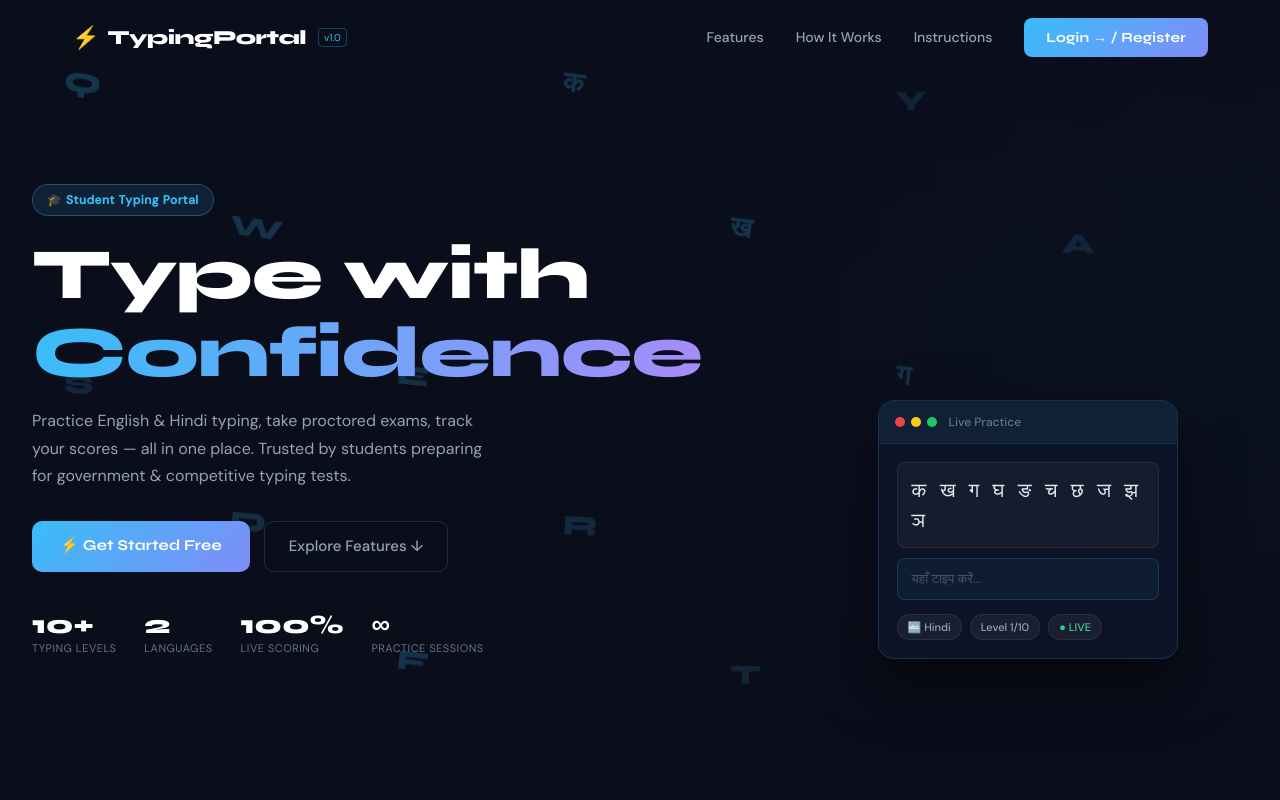
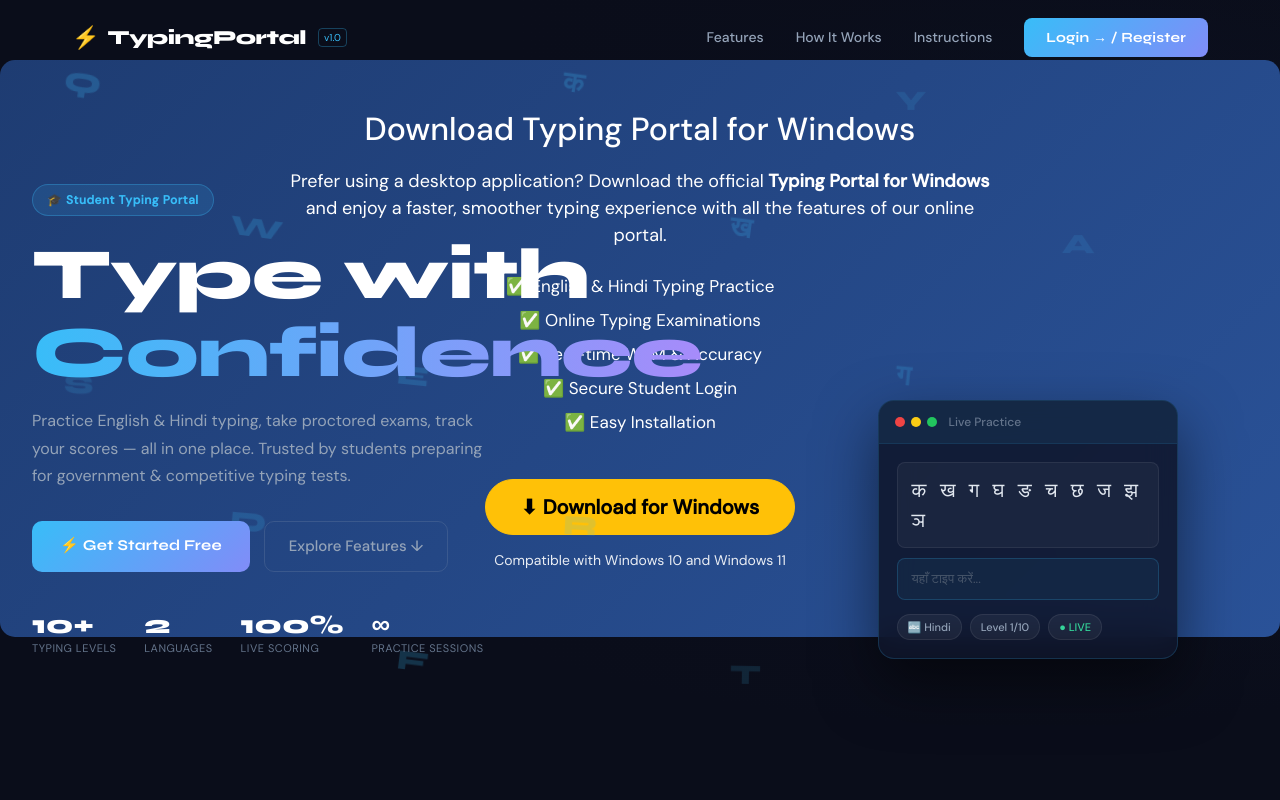
Before and after one commit to kuldeepmishraoo7b-cmyk/Typing-Portal, a React (Vite) app in the folder student/: page /login in a window 1280 px wide. Shown: the top 800 px of the page. Built offline with nearby package versions, Linux system fonts and the light colour scheme.

Commit message:
Added Windows app download section

```diff
--- a/student/src/components/Home.jsx
+++ b/student/src/components/Home.jsx
@@ -144,6 +144,53 @@ export default function Home() {
               {k}
             </span>
           ))}
+
+
+          <div
+  style={{
+    background: "linear-gradient(135deg,#1e3c72,#2a5298)",
+    color: "#fff",
+    padding: "50px",
+    borderRadius: "15px",
+    textAlign: "center",
+    marginTop: "60px"
+  }}
+>
+  <h2>Download Typing Portal for Windows</h2>
+
+  <p style={{ maxWidth: "700px", margin: "20px auto", fontSize: "18px" }}>
+    Prefer using a desktop application? Download the official
+    <strong> Typing Portal for Windows</strong> and enjoy a faster,
+    smoother typing experience with all the features of our online portal.
+  </p>
+
+  <ul style={{ listStyle: "none", padding: 0, fontSize: "17px", lineHeight: "2" }}>
+    <li>✅ English & Hindi Typing Practice</li>
+    <li>✅ Online Typing Examinations</li>
+    <li>✅ Real-time WPM & Accuracy</li>
+    <li>✅ Secure Student Login</li>
+    <li>✅ Easy Installation</li>
+  </ul>
+
+  <a
+    href="/Typing/Typing%20Student%20Setup%201.0.0.exe"
+    download
+    className="btn btn-warning btn-lg mt-4"
+    style={{
+      fontWeight: "bold",
+      borderRadius: "30px",
+      padding: "12px 35px"
+    }}
+  >
+    ⬇ Download for Windows
+  </a>
+
+  <p style={{ marginTop: "15px", fontSize: "14px", opacity: "0.9" }}>
+    Compatible with Windows 10 and Windows 11
+  </p>
+</div>
+
+
         </div>
         <div style={styles.heroContent}>
           <div style={styles.heroBadge}>🎓 Student Typing Portal</div>
```
Also changed, not shown: 1 other file (tests, documents, lock files or other folders).
